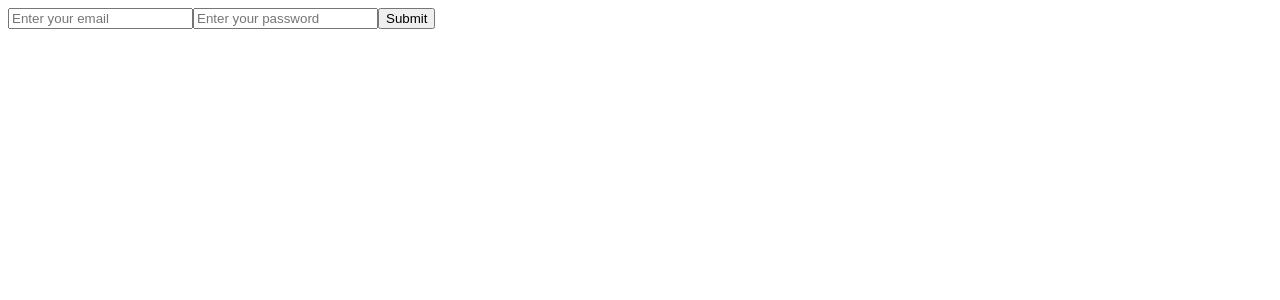
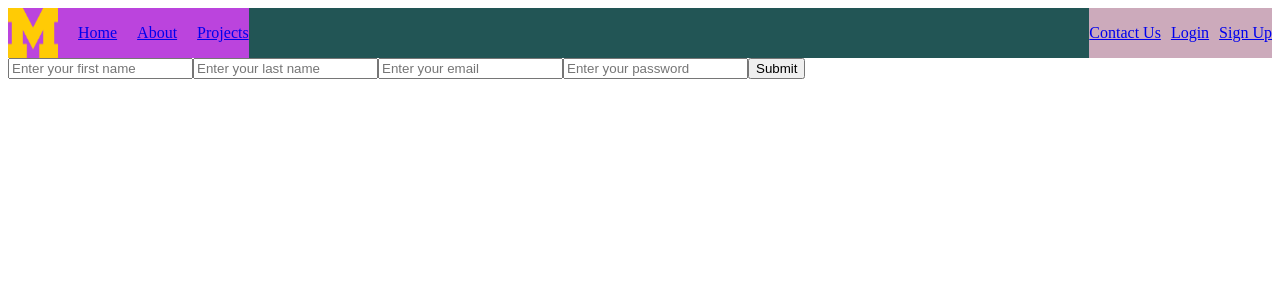
Before and after one commit to ojlennon/web, a Next.js app: page /signup in a window 1280 px wide. Shown: the top 300 px of the page. Built offline with nearby package versions, Linux system fonts and the light colour scheme; no server answers.

Commit message:
posts have authors

```diff
--- a/src/components/AddPostForm.js
+++ b/src/components/AddPostForm.js
@@ -42,6 +42,8 @@ export default function AddPostForm() {
 
   return (
     <div>
+      {user_data ? (
+        <div>
           <h1>
             <b>Add Post</b>
           </h1>
@@ -57,5 +59,9 @@ export default function AddPostForm() {
             <button type="submit">Submit</button>
           </form>
         </div>
+      ) : (
+        <div></div>
+      )}
+    </div>
   );
 }
--- a/src/pages/signup/index.js
+++ b/src/pages/signup/index.js
@@ -1,26 +1,70 @@
 import { supabase } from "@/lib/supabase";
 import { useState } from "react";
+import { useRouter } from "next/router";
+import { TopBar } from "@/components/TopBar";
 
 export default function SignUpForm() {
   const [email, setEmail] = useState("");
   const [password, setPassword] = useState("");
+  const [firstName, setFirstName] = useState("");
+  const [lastName, setLastName] = useState("");
+  const router = useRouter();
 
   async function signUpNewUser(event) {
     event.preventDefault();
+
+    // Create user with email and password
     const { data, error } = await supabase.auth.signUp({
       email: email,
       password: password,
     });
+
     if (error) {
       console.error("Error signing up:", error.message);
+      return;
+    }
+
+    console.log("Sign up successful:", data);
+
+    // If sign up is successful, insert first and last name into the UserData table
+    const { error: userError } = await supabase
+      .from("UserData")
+      .insert([
+        {
+          user_id: data.user.id,
+          first_name: firstName,
+          last_name: lastName,
+          email: email
+        },
+      ]);
+
+    if (userError) {
+      console.error("Error adding user data:", userError.message);
     } else {
-      console.log("Sign up successful:", data);
+      console.log("User data added successfully.");
+      router.push("/")
     }
+
   }
 
   return (
     <div className="flex">
+      <TopBar/>
       <form onSubmit={signUpNewUser}>
+        <input
+          type="text"
+          placeholder="Enter your first name"
+          value={firstName}
+          onChange={(e) => setFirstName(e.target.value)}
+          required
+        />
+        <input
+          type="text"
+          placeholder="Enter your last name"
+          value={lastName}
+          onChange={(e) => setLastName(e.target.value)}
+          required
+        />
         <input
           type="email"
           placeholder="Enter your email"
```
Also changed, not shown: src/components/Post.jsx (+14 -6 lines). Lines whose indentation alone changed are shown as unchanged.
